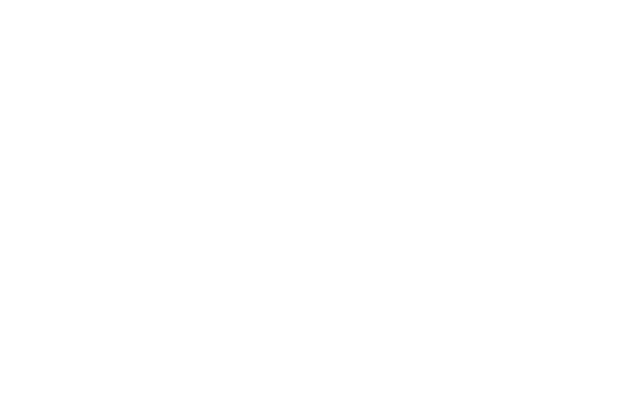
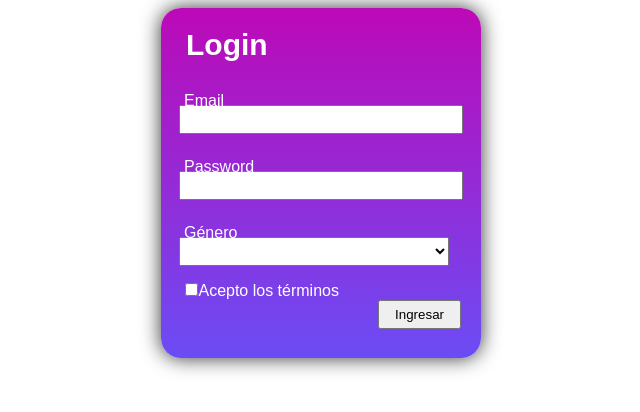
Before and after one commit to angeehurtado/aspirantes-mir-html-y-css, a plain HTML site: page ejercicio2-html-y-css/index.html in a window 1280 px wide. Shown: the whole page, without its empty margins (319-959 px from the left). Drawn offline with Linux system fonts and the light colour scheme.

Commit message:
implementa el formulario del ejercicio de html

```diff
--- a/ejercicio2-html-y-css/index.html
+++ b/ejercicio2-html-y-css/index.html
@@ -1,10 +1,38 @@
 <!DOCTYPE html>
 <html>
 <head>
+  <!--agregar caracteres en español-->
+    <meta http-equiv="Content-Type" content="text/html; charset=utf-8"/>
   <title>Login</title>
   <link rel="stylesheet" href="styles.css">
 </head>
 <body>
-
+  <div class="container">
+    <h2 class="title">Login</h2>
+    <div class="form-group">
+      <label for="email">Email</label>
+      <div><input type="text" id="email" placeholder=" " required></div>
+    </div>
+    <div class="form-group">
+      <label for="password">Password</label>
+      <input type="password" id="password" placeholder=" " required>
+    </div>
+    <div class="form-group">
+      <label for="gender">Género</label>
+      <select id="gender">
+        <option value="N.A."> </option>
+        <option value="Hombre">Hombre</option>
+        <option value="Mujer">Mujer</option>
+        <option value="No Especifica">No Especifica</option>
+      </select>
+    </div>
+    <div class="checkbox">
+      <input type="checkbox" id="terms">
+      <label for="terms"> Acepto los términos</label>
+    </div>
+    <button type="submit" class="submit-btn">Ingresar</button>
+  </form>
+</div>
+</div>
 </body>
 </html>
--- a/ejercicio2-html-y-css/styles.css
+++ b/ejercicio2-html-y-css/styles.css
@@ -0,0 +1,69 @@
+
+ .container {
+  width: 300px;
+  margin: 0 auto;
+  padding: 10px;
+  border-radius: 20px;
+  box-shadow: 0 0 20px rgba(0, 0, 0, 0.8);
+  background: linear-gradient(#bd09b7, #6b4cf5);
+  height: 330px;
+}
+
+.title {
+    color: white;
+    margin: 0;
+    padding: 10px;
+    position: relative;
+    top: 0;
+    left: 5px;
+    font-family: 'arial';
+    font-size: 30px;
+  }
+
+  .form-group {
+    position: relative;
+    padding: 10px;
+    width: 90%;
+    margin: 10px;
+    font-family: 'arial';
+  }
+
+  label {
+    font-style: normal;
+    color: white;
+    position: relative;
+    padding: 5px;
+    margin: -12px;
+    font-family: 'arial';
+  }
+
+  input[type="text"],
+  input[type="password"],
+    select {
+    width: 100%;
+    margin: -12px;
+    padding: 5px;
+    font-family: 'arial';
+
+  }
+
+
+  .checkbox {
+    margin-top: 10px;
+    margin-left: 10px;
+    font-family: 'arial';
+  }
+
+
+  .submit-btn {
+    padding: 5px 15px;
+    float: right;
+    font-family: 'arial';
+    margin-right: 10px;
+  }
+
+  @media only screen and (max-width: 500px) {
+    .container {
+      width: 100%;
+    }
+  }
```
